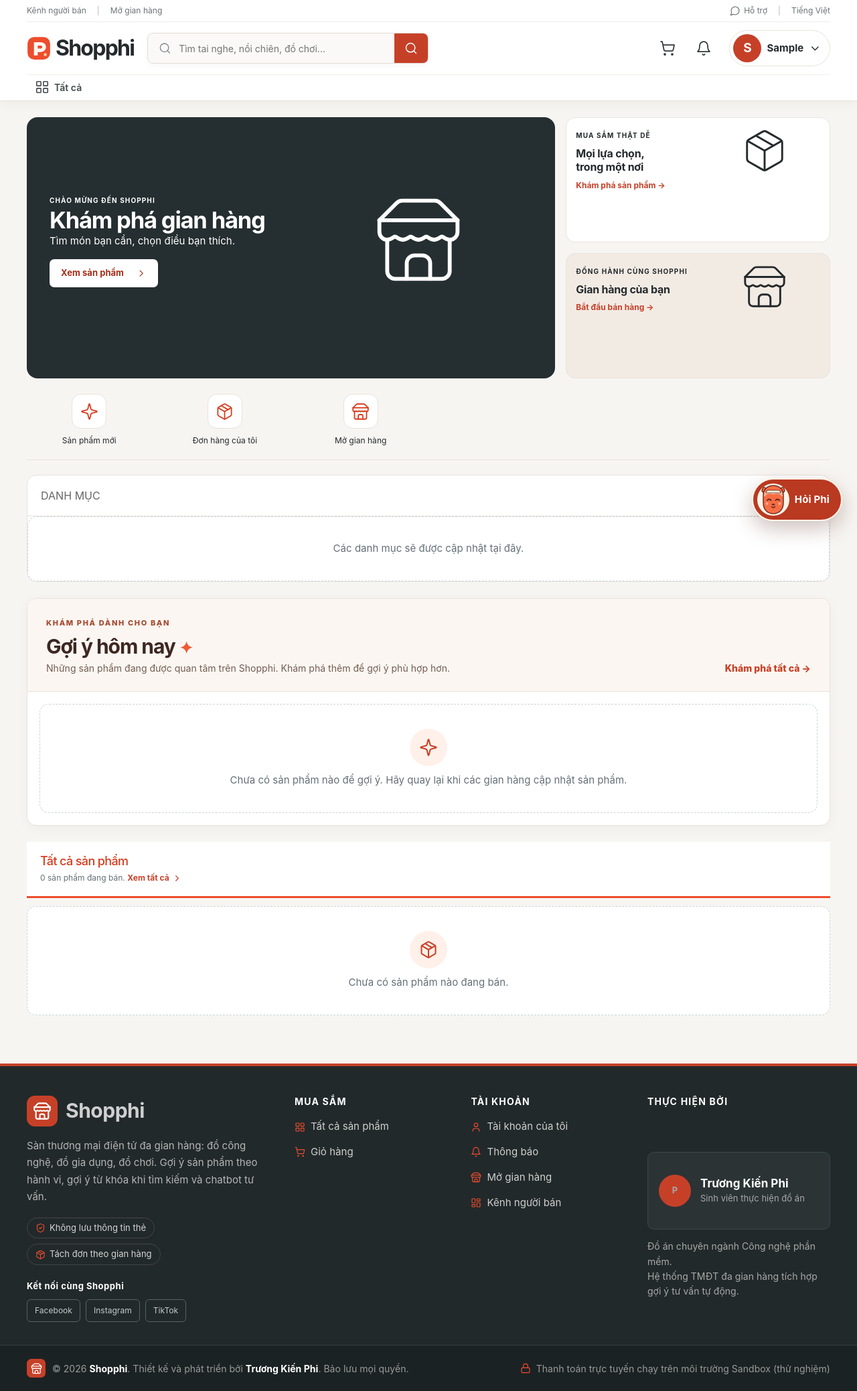
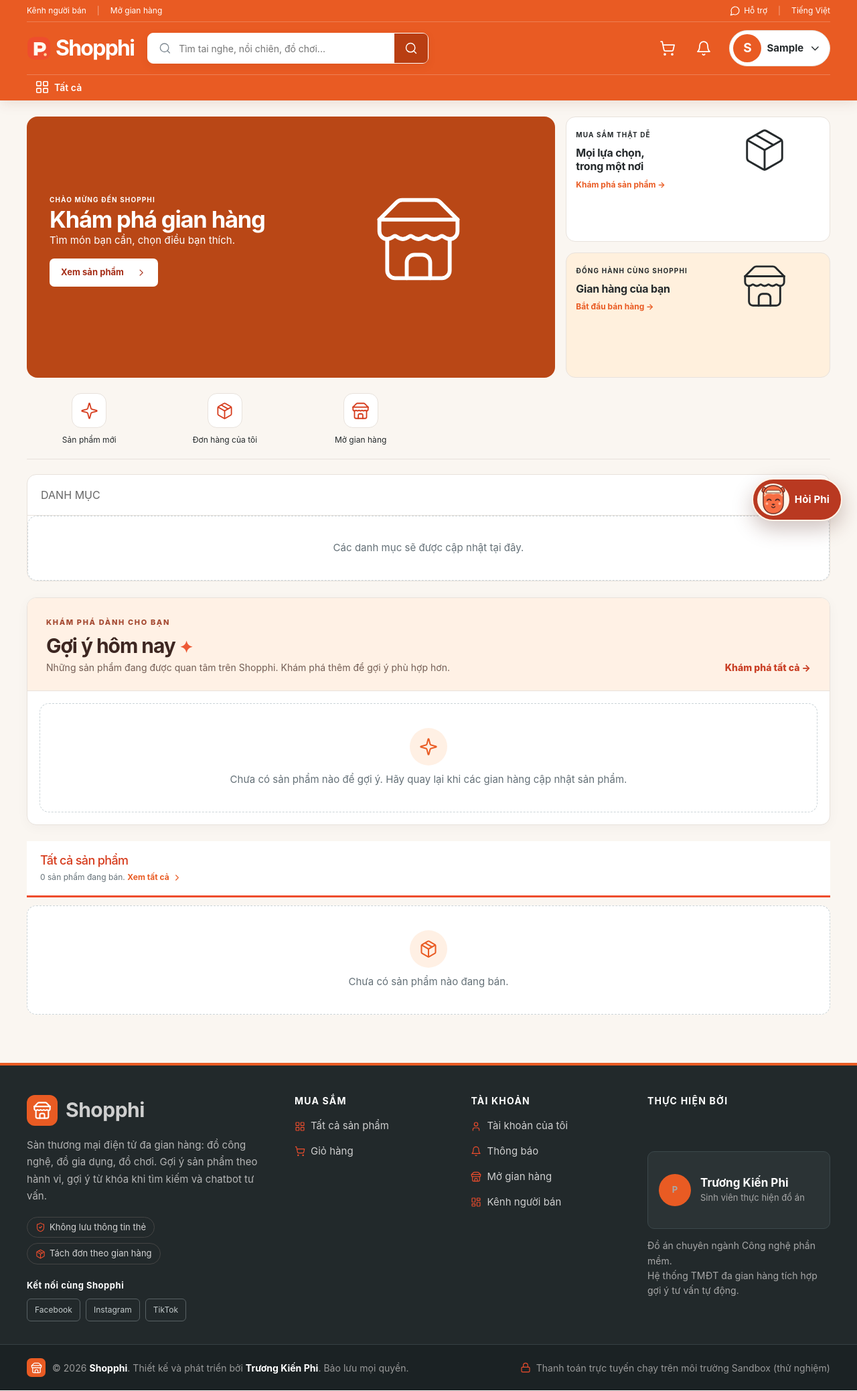
Before and after one commit to CuBin22/Shopphi, a Django app: page / in a window 1280 px wide. Shown: the whole page at 67% size. Run offline with Django 5.2, Linux system fonts and the light colour scheme; the visitor is signed in with stand-in values (Sample User, id 1); data comes from the database, SQL or seed files in the repository; data that the repository does not hold is empty.

Commit message:
Make orange the primary storefront color

```diff
--- a/catalog/static/catalog/css/refinement.css
+++ b/catalog/static/catalog/css/refinement.css
@@ -1,47 +1,48 @@
 /* Shopphi visual system: warm canvas, crisp type, product-led surfaces. */
 :root {
-  --blue: #c64028;
-  --blue-hover: #aa321e;
-  --blue-soft: #fff0e9;
-  --blue-tint: #fff8f4;
+  --blue: #e95b23;
+  --blue-hover: #c94716;
+  --blue-soft: #fff0e4;
+  --blue-tint: #fff8f2;
   --ink: #252a2c;
   --muted: #647077;
   --line: #e8e2dc;
-  --paper: #f7f5f2;
+  --paper: #faf6f1;
   --shadow-sm: 0 8px 24px rgba(42, 32, 27, .07);
   --shadow-md: 0 18px 48px rgba(42, 32, 27, .13);
 }
 body { background: var(--paper); }
-.top { background: #fff; color: var(--ink); box-shadow: 0 2px 18px rgba(34, 28, 24, .05); border-bottom: 1px solid var(--line); }
-.top__utility { color: #6c7375; border-bottom: 1px solid #f0ede9; padding-block: 7px; }
+.top { background: #e95b23; color: #fff; box-shadow: 0 4px 18px rgba(125, 47, 11, .12); border-bottom: 0; }
+.top__utility { color: #fff; border-bottom: 1px solid rgba(255,255,255,.22); padding-block: 7px; }
 .top__utility a, .top__utility button { color: inherit; }
-.top__utility a:hover, .top__utility button:hover { color: var(--blue); }
+.top__utility a:hover, .top__utility button:hover { color: #fff; text-decoration: underline; }
 .top__row { padding-block: 12px; }
-.top .brand { color: #252a2c; font-weight: 750; letter-spacing: -.055em; }
-.top .search { border: 1px solid #e4dcd6; background: #faf9f7; box-shadow: 0 3px 10px rgba(42, 32, 27, .04); }
+.top .brand { color: #fff; font-weight: 750; letter-spacing: -.055em; }
+.top .search { border: 1px solid #fff; background: #fff; box-shadow: 0 4px 12px rgba(125, 47, 11, .1); }
 .top .search input[type="search"] { background: transparent; }
-.top .search:focus-within { border-color: #cf634d; box-shadow: 0 0 0 3px rgba(198, 64, 40, .12); }
-.top .search button { background: var(--blue); }
-.top .iconlink, .top .headlink { color: #31383b; }
-.top .iconlink:hover, .top .headlink:hover { background: #fff0e9; color: var(--blue); }
-.top .count { background: var(--blue); color: #fff; border-color: #fff; }
-.top__links > .btn { color: var(--blue); border-color: #f0d5ca; background: #fff8f4; }
-.top__links > .btn:hover { border-color: var(--blue); background: #fff0e9; }
-.top .cats { border-top: 1px solid #f4f0ec; padding-top: 3px; }
-.top .cats a { color: #42494c; border-radius: 7px; transition: color .18s, background .18s; }
-.top .cats a:hover, .top .cats a[aria-current="page"] { color: var(--blue); background: #fff0e9; border-bottom-color: transparent; }
-.top :focus-visible { outline: 3px solid #c64028; outline-offset: 2px; }
+.top .search:focus-within { border-color: #fff; box-shadow: 0 0 0 3px rgba(255,255,255,.35); }
+.top .search button { background: #b93e12; }
+.top .search button:hover { background: #8f2d0c; }
+.top .iconlink, .top .headlink { color: #fff; }
+.top .iconlink:hover, .top .headlink:hover { background: rgba(255,255,255,.16); color: #fff; }
+.top .count { background: #fff; color: #b93e12; border-color: #e95b23; }
+.top__links > .btn { color: #ae3a12; border-color: #fff; background: #fff; }
+.top__links > .btn:hover { border-color: #fff4e9; background: #fff4e9; }
+.top .cats { border-top: 1px solid rgba(255,255,255,.22); padding-top: 3px; }
+.top .cats a { color: #fff; border-radius: 7px; transition: color .18s, background .18s; }
+.top .cats a:hover, .top .cats a[aria-current="page"] { color: #fff; background: rgba(255,255,255,.18); border-bottom-color: transparent; }
+.top :focus-visible { outline: 3px solid #fff; outline-offset: 2px; }
 
 /* The real catalog photographs carry the homepage. */
 .store-intro { background: var(--paper); padding-top: 24px; border-bottom: 0; }
 .showcase { gap: 16px; }
-.carousel { border-radius: 16px; background: #252e31; box-shadow: none; }
+.carousel { border-radius: 16px; background: #b94716; box-shadow: none; }
 .spotlight, .spotlight:nth-child(2), .spotlight:nth-child(3) {
-  background: #252e31; min-height: 390px; padding: 34px 34px 58px; gap: 24px;
+  background: #b94716; min-height: 390px; padding: 34px 34px 58px; gap: 24px;
 }
 .spotlight__copy { min-width: 0; align-self: center; animation: shopphi-enter .55s ease-out both; }
 .spotlight h2 { font-size: clamp(27px, 2.7vw, 42px); letter-spacing: -.035em; line-height: 1.12; }
-.spotlight__category { color: #efb7a7; opacity: 1; font-weight: 700; }
+.spotlight__category { color: #ffe2c7; opacity: 1; font-weight: 700; }
 .spotlight__price { font-size: 27px; letter-spacing: -.025em; }
 .spotlight__cta { border-radius: 7px; padding: 11px 17px; transition: transform .18s, background .18s; }
 .spotlight__cta:hover { transform: translateY(-2px); background: #f4e7df; }
@@ -51,7 +52,7 @@ body { background: var(--paper); }
 .spotlight__image:hover img { transform: scale(1.025); }
 .showcase__side { min-height: 390px; gap: 16px; }
 .side-promo, .side-promo:nth-child(2) { background: #fff; color: var(--ink); border: 1px solid var(--line); border-radius: 14px; padding: 14px; gap: 16px; box-shadow: none; }
-.side-promo:nth-child(2) { background: #f2ebe4; }
+.side-promo:nth-child(2) { background: #fff0dd; }
 .side-promo h2 { font-size: clamp(15px, 1.25vw, 20px); letter-spacing: -.015em; }
 .side-promo p { color: var(--blue); }
 .side-promo img { border-radius: 8px; background: #f7f4f0; transition: transform .3s ease; }
@@ -63,11 +64,11 @@ body { background: var(--paper); }
 .category-panel, .discovery { border: 1px solid var(--line); border-radius: 14px; overflow: hidden; background: #fff; }
 .category-grid a { transition: background .2s; }
 .category-grid__icon { background: #fff3ed; }
-.discovery__head { background: #fbf6f1; border-bottom-color: var(--line); }
+.discovery__head { background: #fff1e5; border-bottom-color: var(--line); }
 .block__head h2, .discovery__title h2 { letter-spacing: -.035em; }
 .grid { gap: 14px; }
 .card { border-radius: 11px; border-color: var(--line); box-shadow: 0 1px 4px rgba(42, 32, 27, .025); transition: transform .2s, border-color .2s, box-shadow .2s; }
-.card:hover { transform: translateY(-2px); border-color: #e4b7aa; box-shadow: var(--shadow-sm); }
+.card:hover { transform: translateY(-2px); border-color: #efb38b; box-shadow: var(--shadow-sm); }
 .card .tile { overflow: hidden; }
 .card .tile__image { transition: transform .32s ease; }
 .card:hover .tile__image { transform: scale(1.025); }
```
